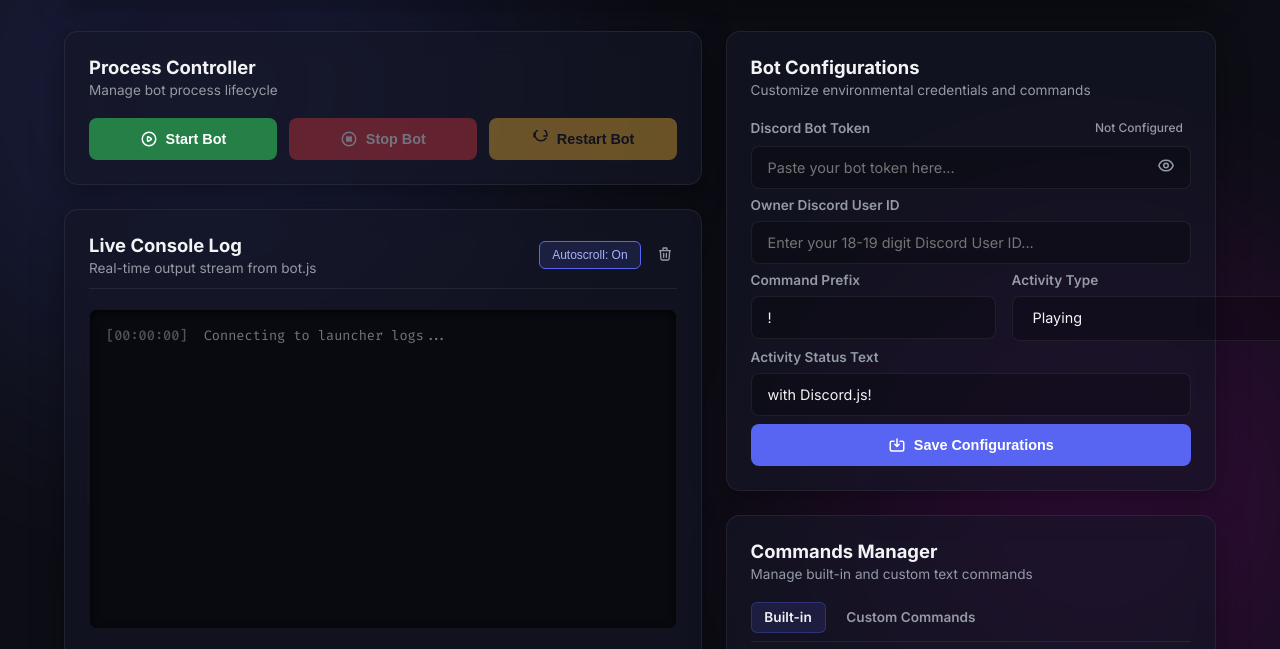
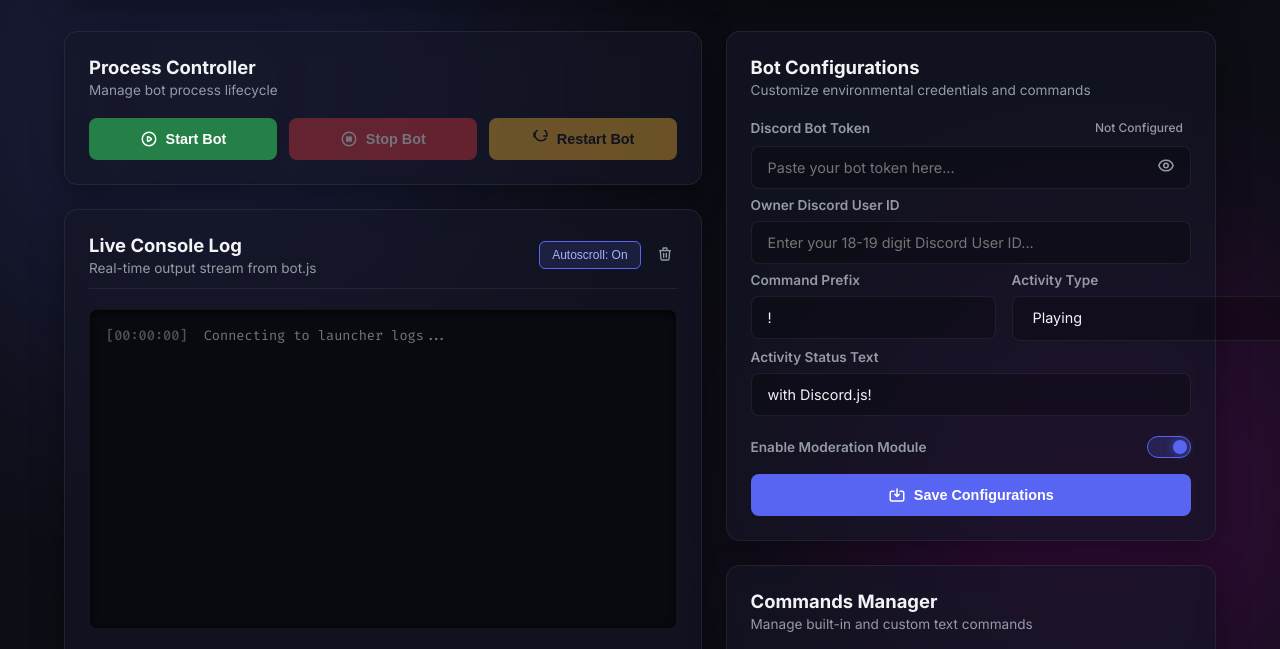
Before and after one commit to shufunk-dev/shubot-discord, a website: page public/index.html in a window 1280 px wide. Shown: the part 113-762 px from the top of the page. Drawn offline with Linux system fonts and the light colour scheme; no server answers.

Commit message:
Add moderation toggle switch to dashboard configuration settings

```diff
--- a/config.json
+++ b/config.json
@@ -1,5 +1,6 @@
 {
   "prefix": "!",
   "statusType": "PLAYING",
-  "statusText": "I am god here!"
+  "statusText": "I am god here!",
+  "moderationEnabled": true
 }
--- a/public/app.js
+++ b/public/app.js
@@ -19,6 +19,7 @@ document.addEventListener('DOMContentLoaded', () => {
   const statusTypeSelect = document.getElementById('statusTypeSelect');
   const statusTextInput = document.getElementById('statusTextInput');
   const ownerIdInput = document.getElementById('ownerIdInput');
+  const moderationEnabledInput = document.getElementById('moderationEnabledInput');
 
   const cmdPrefixes = document.querySelectorAll('.cmd-prefix');
 
@@ -53,6 +54,7 @@ document.addEventListener('DOMContentLoaded', () => {
         prefixInput.value = data.config.prefix || '!';
         statusTypeSelect.value = data.config.statusType || 'PLAYING';
         statusTextInput.value = data.config.statusText || 'with Discord.js!';
+        moderationEnabledInput.checked = data.config.moderationEnabled !== false;
 
         // Update command preview prefixes
         updateCommandPrefixes(data.config.prefix || '!');
@@ -91,8 +93,9 @@ document.addEventListener('DOMContentLoaded', () => {
     const statusType = statusTypeSelect.value;
     const statusText = statusTextInput.value.trim();
     const ownerId = ownerIdInput.value.trim();
+    const moderationEnabled = moderationEnabledInput.checked;
 
-    const payload = { prefix, statusType, statusText, ownerId };
+    const payload = { prefix, statusType, statusText, ownerId, moderationEnabled };
     // Only send token if the user typed something in
     if (token) {
       payload.token = token;
--- a/public/index.html
+++ b/public/index.html
@@ -134,6 +134,16 @@
               <input type="text" id="statusTextInput" placeholder="with code!" value="with Discord.js!">
             </div>
 
+            <div class="form-group" style="margin-top: 0.25rem;">
+              <div class="switch-container">
+                <span class="switch-label-text">Enable Moderation Module</span>
+                <label class="switch-control">
+                  <input type="checkbox" id="moderationEnabledInput" checked>
+                  <span class="slider"></span>
+                </label>
+              </div>
+            </div>
+
             <button type="submit" id="btnSaveConfig" class="btn btn-primary">
               <svg xmlns="http://www.w3.org/2000/svg" width="18" height="18" fill="none" viewBox="0 0 24 24" stroke="currentColor" stroke-width="2">
                 <path stroke-linecap="round" stroke-linejoin="round" d="M8 7H5a2 2 0 00-2 2v9a2 2 0 002 2h14a2 2 0 002-2V9a2 2 0 00-2-2h-3m-1 4l-3 3m0 0l-3-3m3 3V4" />
--- a/public/style.css
+++ b/public/style.css
@@ -732,3 +732,68 @@ select:focus {
   width: auto;
   align-self: flex-end;
 }
+
+/* Toggle Switch styling */
+.switch-container {
+  display: flex;
+  align-items: center;
+  justify-content: space-between;
+  cursor: pointer;
+  user-select: none;
+  padding: 0.5rem 0;
+}
+
+.switch-label-text {
+  font-size: 0.85rem;
+  font-weight: 600;
+  color: var(--text-secondary);
+}
+
+.switch-control {
+  position: relative;
+  display: inline-block;
+  width: 44px;
+  height: 22px;
+}
+
+.switch-control input {
+  opacity: 0;
+  width: 0;
+  height: 0;
+}
+
+.slider {
+  position: absolute;
+  cursor: pointer;
+  top: 0;
+  left: 0;
+  right: 0;
+  bottom: 0;
+  background-color: rgba(0, 0, 0, 0.25);
+  transition: .3s ease;
+  border-radius: 34px;
+  border: 1px solid var(--border-color);
+}
+
+.slider:before {
+  position: absolute;
+  content: "";
+  height: 14px;
+  width: 14px;
+  left: 3px;
+  bottom: 3px;
+  background-color: var(--text-secondary);
+  transition: .3s cubic-bezier(0.4, 0, 0.2, 1);
+  border-radius: 50%;
+}
+
+.switch-control input:checked + .slider {
+  background-color: rgba(88, 101, 242, 0.2);
+  border-color: var(--discord-blurple);
+}
+
+.switch-control input:checked + .slider:before {
+  transform: translateX(22px);
+  background-color: #5865F2;
+  box-shadow: 0 0 10px rgba(88, 101, 242, 0.6);
+}
```
Also changed, not shown: bot.js (+8 -1 lines), launcher.js (+7 -2 lines).
